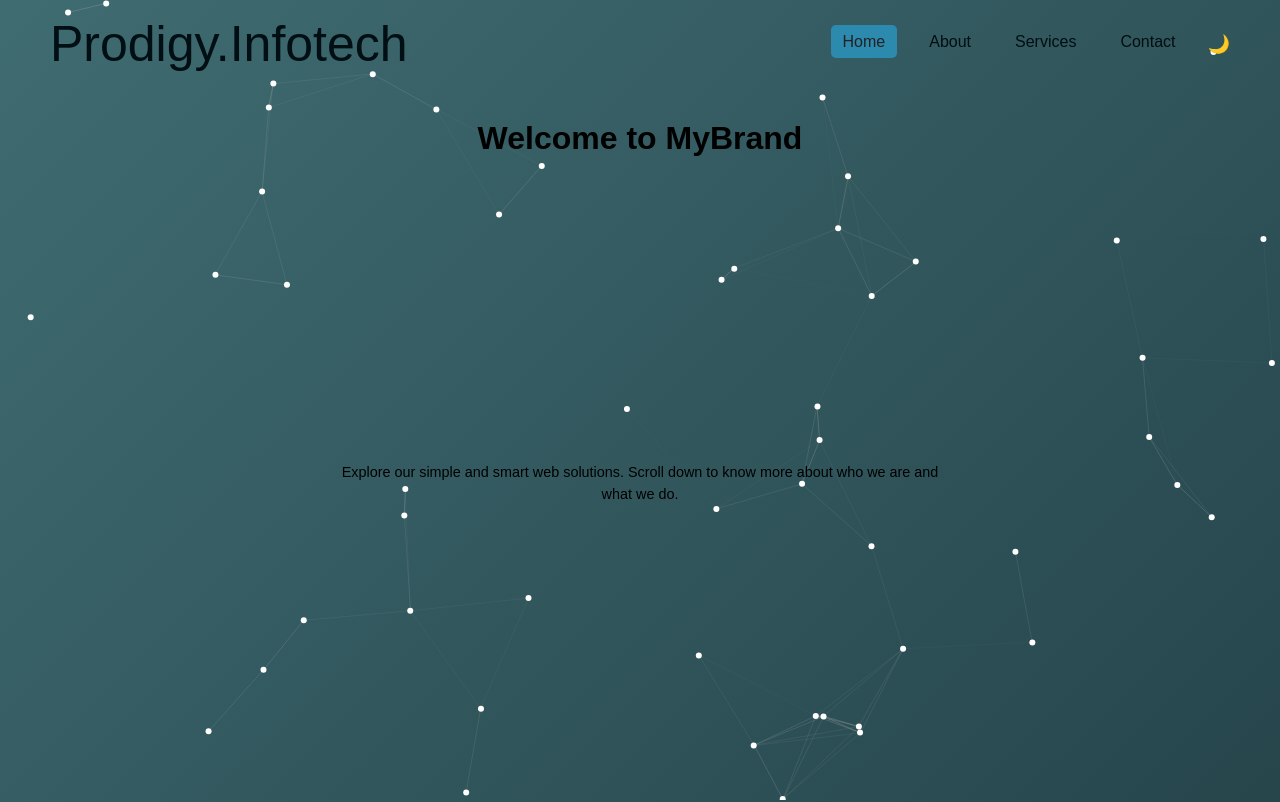
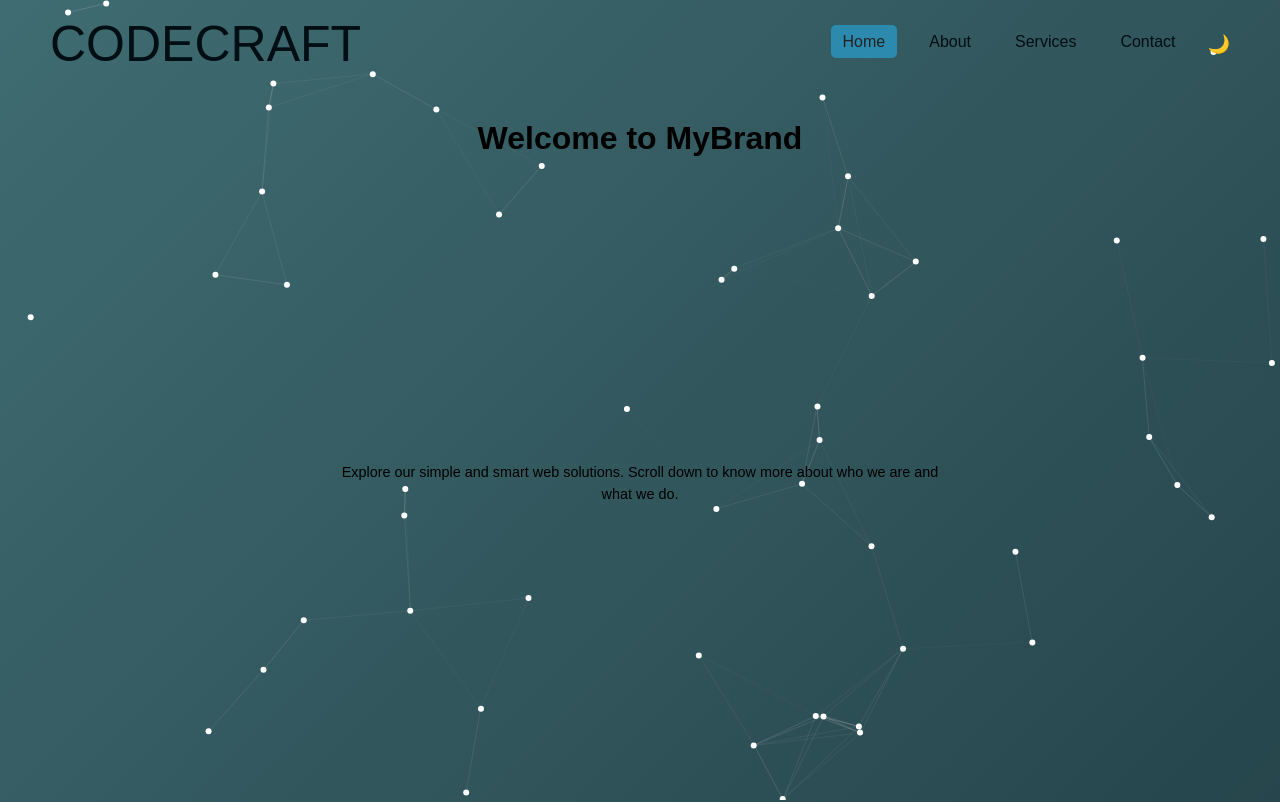
Before and after one commit to surajcoding21/CODECRAFT_WD_01, a plain HTML site: page index.html in a window 1280 px wide. Shown: the top 802 px of the page. Drawn offline with nearby package versions, Linux system fonts and the light colour scheme.

Commit message:
Update index.html

```diff
--- a/index.html
+++ b/index.html
@@ -13,7 +13,7 @@
 
   <!-- Navigation Menu -->
   <nav id="navbar">
-    <div class="logo" id="logo">Prodigy.Infotech</div>
+    <div class="logo" id="logo">CODECRAFT</div>
 
     <ul class="nav-links" id="nav-links">
       <li><a href="#home" class="nav-item">Home</a></li>
```
